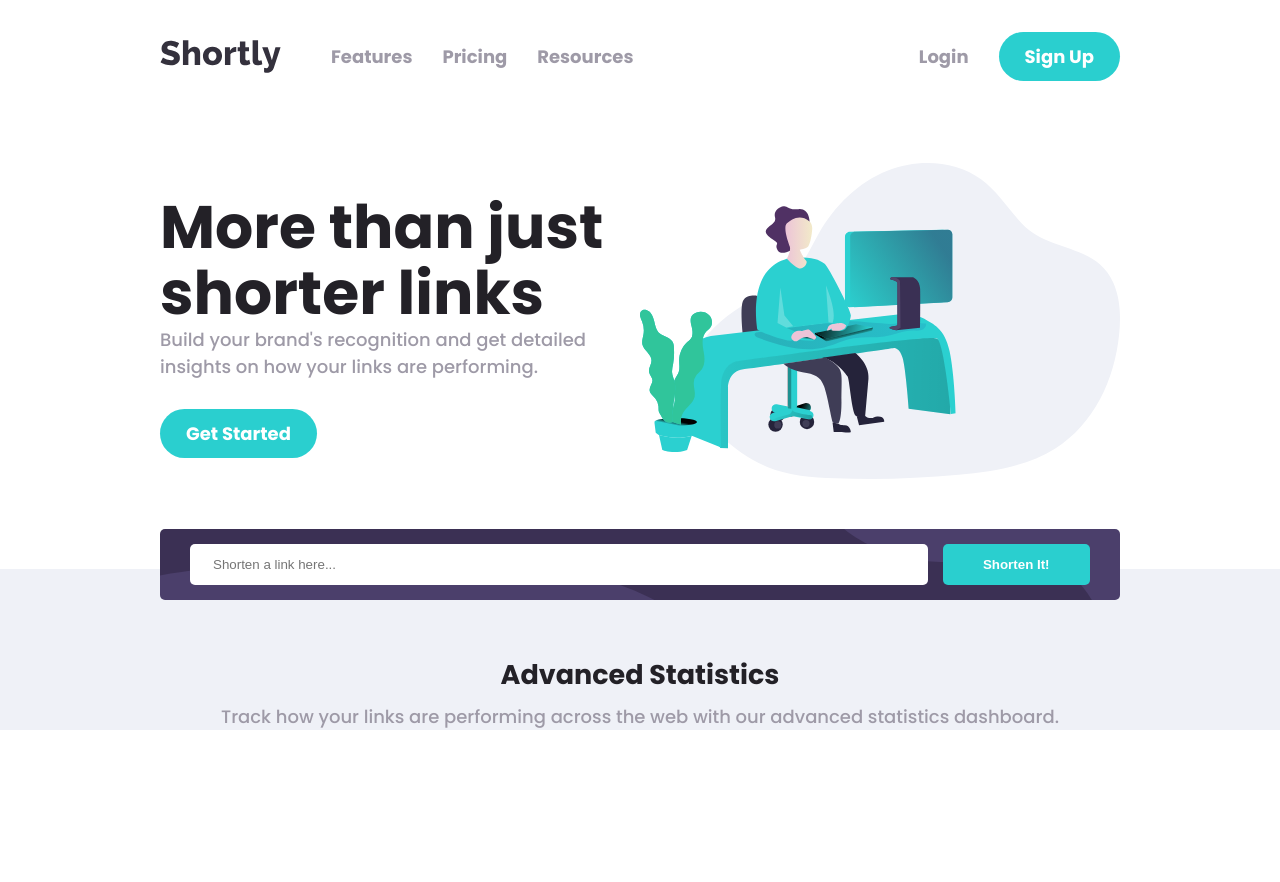
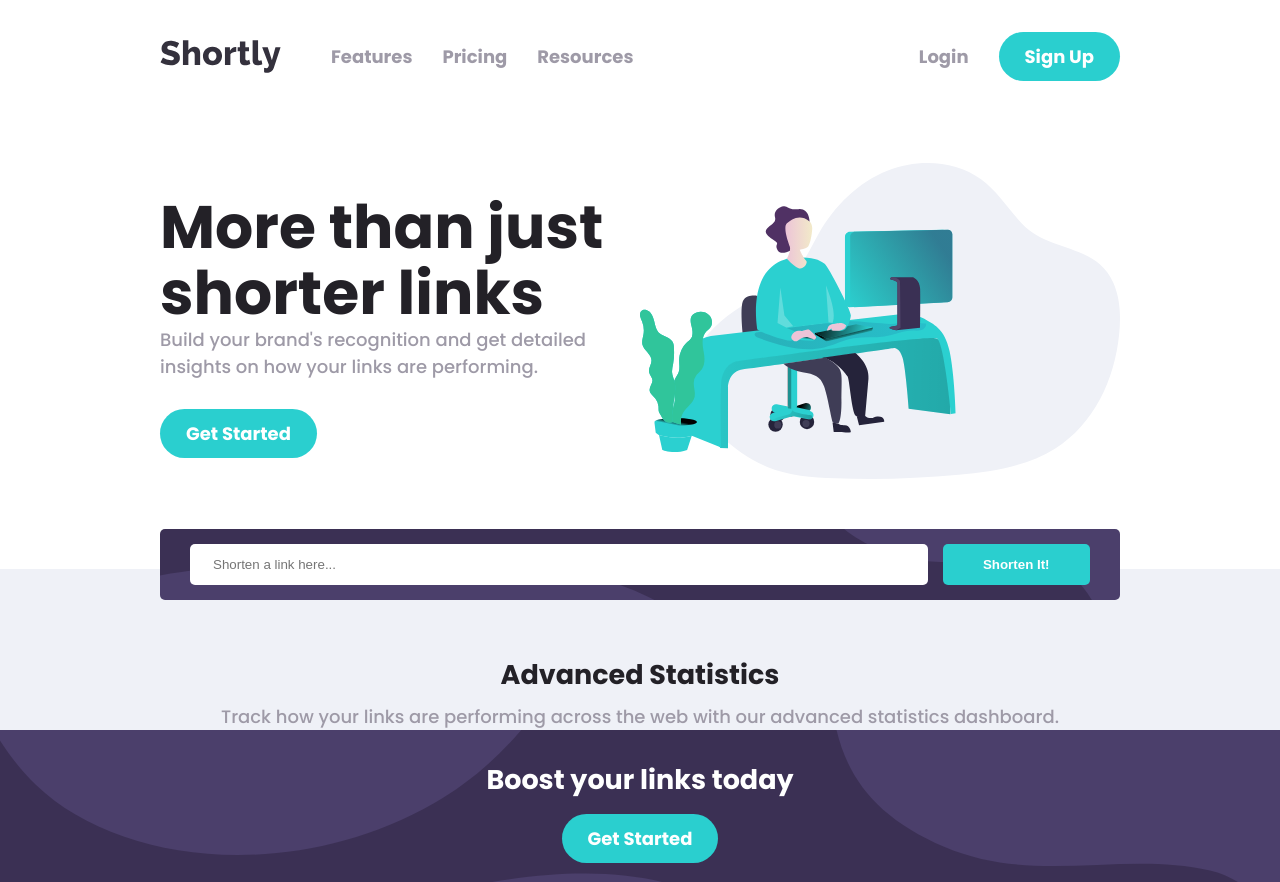
Before and after one commit to dasurahul/url-shortening-api-master, a React (Create React App) app: page / in a window 1280 px wide. Before the commit the page ends 800 px from the top, so only its background shows below. Built offline with nearby package versions, Linux system fonts and the light colour scheme.

Commit message:
My Commit

```diff
--- a/src/App.js
+++ b/src/App.js
@@ -1,6 +1,8 @@
 import React from "react";
 import Navbar from "./components/Navbar";
 import image from "./illustration-working.svg";
+import desktop from "./bg-boost-desktop.svg";
+import mobile from "./bg-boost-mobile.svg";
 
 import Form from "./components/Form";
 
@@ -65,6 +67,15 @@ const Image = styled.img`
   }
 `;
 
+const SubHero = styled.div`
+  background-image: url(${(props) => props.desktop});
+  @media (max-width: 1000px) {
+    background-image: url(${(props) => props.mobile});
+    background-repeat: no-repeat;
+    background-position: center;
+  }
+`;
+
 const App = () => {
   return (
     <div>
@@ -92,6 +103,20 @@ const App = () => {
           </p>
         </div>
       </section>
+      <SubHero
+        style={{
+          textAlign: "center",
+          padding: "30px 0",
+          backgroundColor: "var(--dark-violet)",
+        }}
+        desktop={desktop}
+        mobile={mobile}
+      >
+        <h2 style={{ marginBottom: "25px", color: "#fff" }}>
+          Boost your links today
+        </h2>
+        <Link>Get Started</Link>
+      </SubHero>
     </div>
   );
 };
--- a/src/components/Form.js
+++ b/src/components/Form.js
@@ -30,6 +30,8 @@ const FormContainer = styled.div`
   border-radius: 5px;
   @media (max-width: 800px) {
     background-image: url(${(props) => props.mobile});
+    background-repeat: no-repeat;
+    background-position: center;
   }
 `;
 
```
